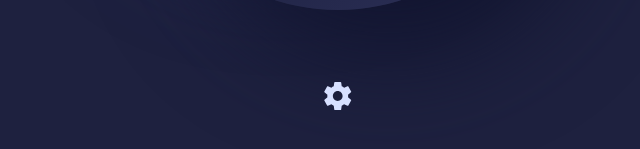
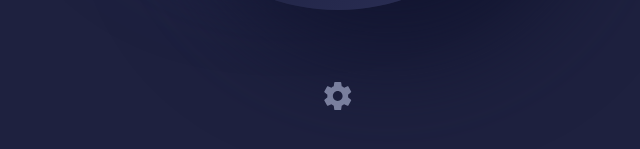
Before and after one commit to towkir/pomodoro-app, a Vue app: page / in a window 1280 px wide. Shown: the part 645-794 px from the top of the page, without its empty margins (302-942 px from the left). Built offline with nearby package versions, Linux system fonts and the light colour scheme.

Commit message:
fixed setting button opacity and hover effect

```diff
--- a/src/App.vue
+++ b/src/App.vue
@@ -58,5 +58,12 @@ header {
 
 main {
   text-align: center;
+  .btn.minimal {
+    opacity: 0.5;
+    transition: opacity 0.3s ease-in-out;
+    &:hover {
+      opacity: 1;
+    }
+  }
 }
 </style>
```
